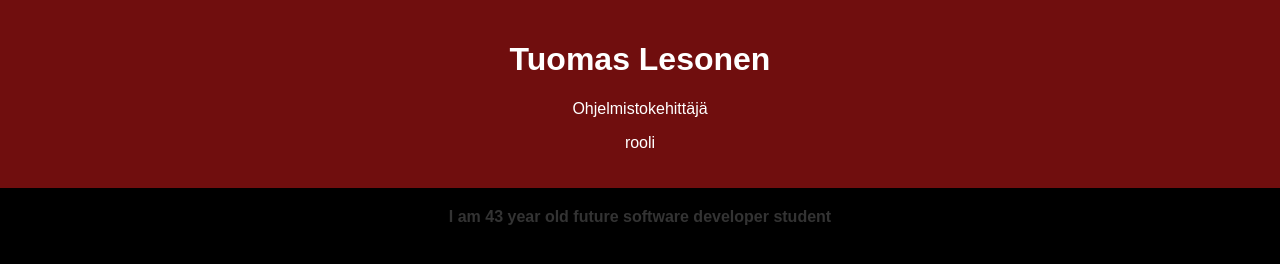
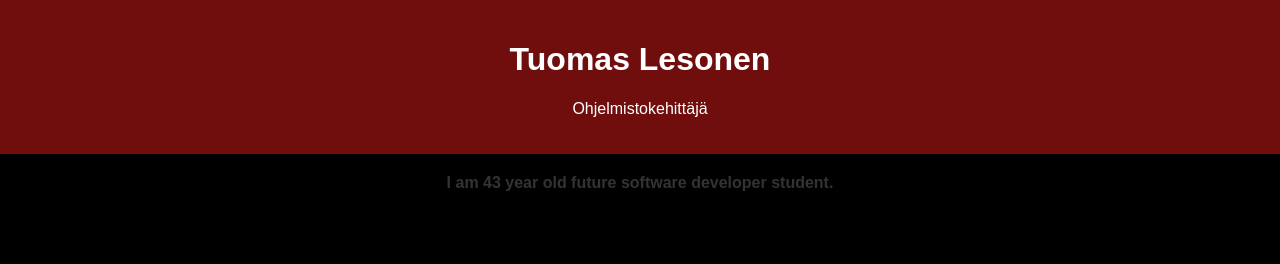
Before and after one commit to tuomaslesonen/tuomaslesonen.github.io, a plain HTML site: page index.html in a window 1280 px wide. Drawn offline with Linux system fonts and the light colour scheme.

Commit message:
Update index.html

```diff
--- a/index.html
+++ b/index.html
@@ -12,10 +12,11 @@
     <header>
         <h1>Tuomas Lesonen</h1>
         <p>Ohjelmistokehittäjä</p>
-        rooli</p>
+
     </header>
     <nav>
         <a
-        href="#about">I am 43 year old future software developer student</a>
+        href="#about">I am 43 year old future software developer student.</a>
+
 </body>
 </html>
```
